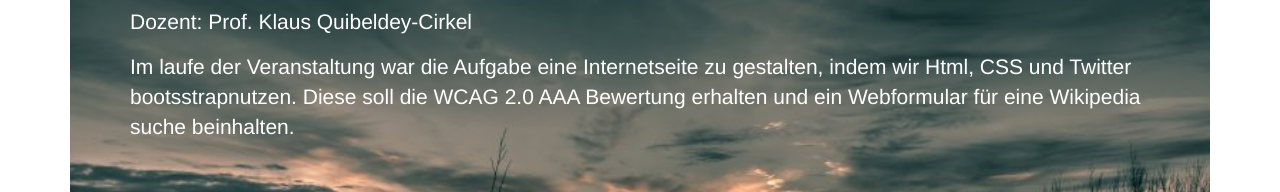
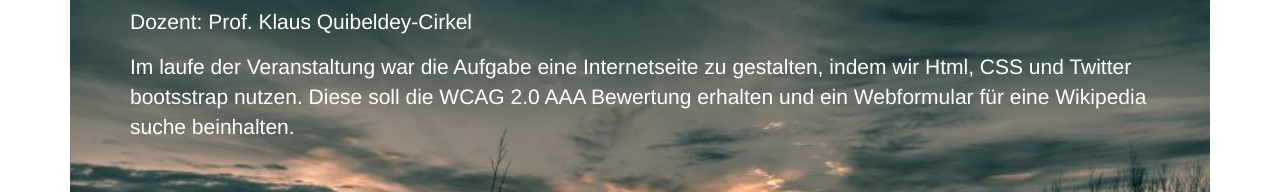
Before and after one commit to vincentvogel/vincentvogel, a plain HTML site: page index.html in a window 1280 px wide. Shown: the part 200-392 px from the top of the page. Drawn offline with nearby package versions, Linux system fonts and the light colour scheme.

Commit message:
abgabe bereit

```diff
--- a/index.html
+++ b/index.html
@@ -44,7 +44,7 @@
 			</p>
 			<p>
 				Im laufe der Veranstaltung war die Aufgabe eine
-				Internetseite zu gestalten, indem wir Html, CSS und Twitter bootsstrapnutzen.
+				Internetseite zu gestalten, indem wir Html, CSS und Twitter bootsstrap nutzen.
 				 Diese soll die <a href="http://www.w3.org/TR/WCAG20/">WCAG
 					2.0</a> AAA Bewertung erhalten und ein Webformular f&uuml;r eine <a
 					href="http://de.wikipedia.org/wiki/Wikipedia:Hauptseite">Wikipedia</a>
```
